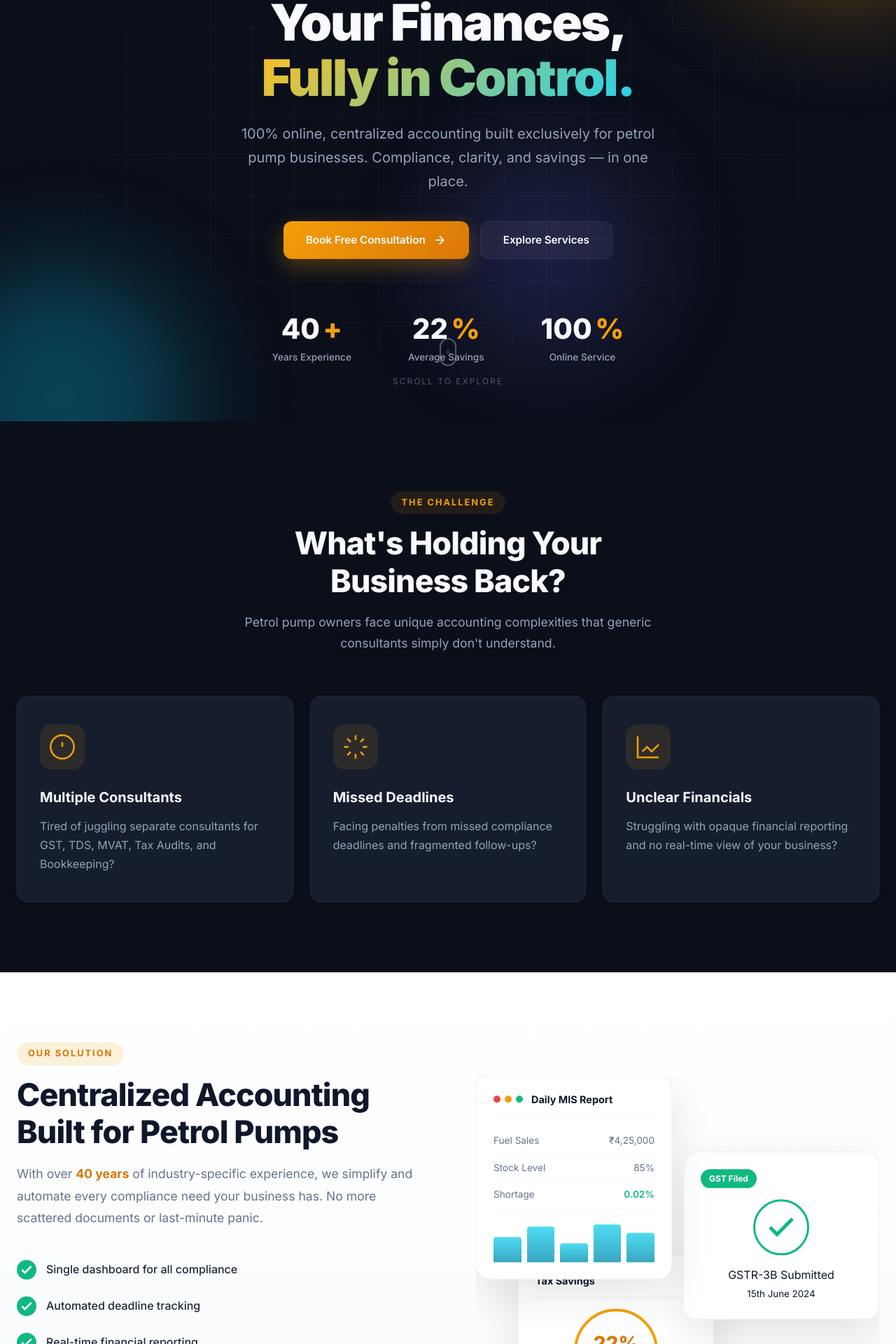
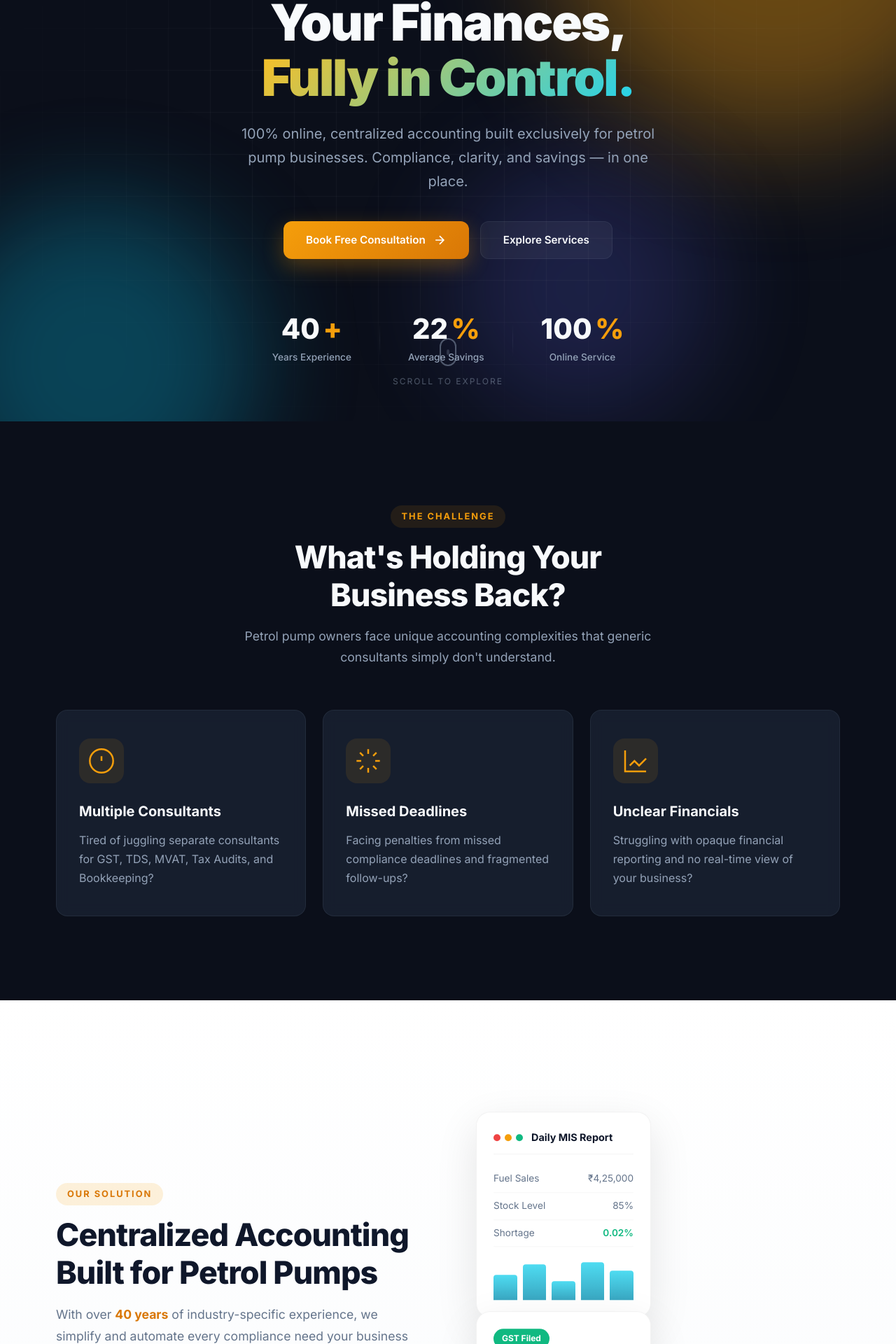
Before and after one commit to JayVishwakarma7/a-account-plus, a Django app: page / in a window 1280 px wide. Shown: the part 200-2120 px from the top of the page at 70% size. Run offline with Django 5.2, Linux system fonts and the light colour scheme.

Commit message:
Fixed spacing, overlap, and boring design

```diff
--- a/static/css/style.css
+++ b/static/css/style.css
@@ -44,19 +44,21 @@ body {
     background: var(--bg-dark);
     line-height: 1.6;
     overflow-x: hidden;
-    overflow-y: auto;    /* ✅ Add karo */
+    overflow-y: auto;
     -webkit-font-smoothing: antialiased;
     min-height: 100vh;
-    width: 100%;         /* ✅ Add karo */
-    max-width: 100vw;    /* ✅ Add karo */
-}
-
+    width: 100%;
+    max-width: 100vw;
+}
+
+/* ✅ FIX: Container padding badhaya */
 .container {
     max-width: 1200px;
     margin: 0 auto;
-    padding: 0 24px;
-    overflow-x: hidden; /* Ye add karo */
-    width: 100%; /* Ye add karo */
+    padding: 0 40px; /* 24px se 40px */
+    overflow-x: hidden;
+    width: 100%;
+    box-sizing: border-box;
 }
 
 /* ============================================
@@ -220,12 +218,11 @@ body.menu-open {
     display: flex;
     align-items: center;
     justify-content: center;
-    overflow-x: hidden;  /* ✅ Change karo */
-    overflow-y: visible; /* ✅ Add karo */
+    overflow: hidden;
     background: var(--bg-dark);
     padding: 120px 0 80px;
-    width: 100%;         /* ✅ Add karo */
-    max-width: 100vw;    /* ✅ Add karo */
+    width: 100%;
+    max-width: 100vw;
 }
 
 .hero-bg {
@@ -268,9 +261,6 @@ body.menu-open {
     bottom: -150px;
     left: -100px;
     animation-delay: -5s;
-    /* Mobile me size kam karo */
-    max-width: 400px;
-    max-height: 400px;
 }
 
 .orb-3 {
@@ -282,9 +272,6 @@ body.menu-open {
     transform: translate(-50%, -50%);
     animation-delay: -10s;
     opacity: 0.2;
-    /* Mobile me size kam karo */
-    max-width: 300px;
-    max-height: 300px;
 }
 
 .grid-overlay {
@@ -525,8 +512,9 @@ body.menu-open {
    PROBLEM SECTION
    ============================================ */
 
+/* ✅ FIX: Padding badhaya */
 .problem {
-    padding: 100px 0;
+    padding: 120px 0;
 }
 
 .problem-grid {
@@ -602,8 +590,9 @@ body.menu-open {
    SOLUTION SECTION
    ============================================ */
 
+/* ✅ FIX: Padding badhaya */
 .solution {
-    padding: 100px 0;
+    padding: 120px 0;
     background: linear-gradient(180deg, var(--bg) 0%, #f8fafc 100%);
     color: var(--primary);
 }
@@ -661,18 +650,16 @@ body.menu-open {
     flex-shrink: 0;
 }
 
-/* Solution Visual Stack */
+/* ✅ FIX: Solution Visual Stack - Overlap Fix */
 .solution-visual {
     position: relative;
-    height: 500px;
+    min-height: 600px;
     display: flex;
     flex-direction: column;
-    gap: 20px;
+    gap: 30px;
     align-items: center;
     justify-content: center;
-    overflow: hidden;
-    width: 100%;
-    max-width: 100%;
+    padding: 40px 0;
 }
 
 .stack-card {
@@ -680,75 +667,79 @@ body.menu-open {
     border-radius: 20px;
     box-shadow: 0 20px 60px rgba(0, 0, 0, 0.1);
     padding: 24px;
-    width: 280px;
+    width: 100%;
+    max-width: 350px;
     border: 1px solid rgba(0, 0, 0, 0.05);
     animation: float-card 6s infinite ease-in-out;
-}
-/* Desktop par hi absolute positioning rakho */
+    position: relative;
+}
+
+/* ✅ FIX: Desktop par grid layout */
 @media (min-width: 1025px) {
     .solution-visual {
-        display: block;
-        height: 500px;
+        display: grid;
+        grid-template-columns: 1fr 1fr;
+        grid-template-rows: auto auto;
+        gap: 20px;
+        min-height: 500px;
+        align-items: center;
     }
 
     .stack-card {
-        position: absolute;
+        position: relative;
+        width: 100%;
+        max-width: 300px;
     }
 
     .card-1 {
-        top: 0;
-        left: 0;
-        z-index: 3;
+        grid-column: 1;
+        grid-row: 1;
         animation-delay: 0s;
     }
 
     .card-2 {
-        top: 120px;
-        right: 0;
-        z-index: 2;
+        grid-column: 2;
+        grid-row: 1;
         animation-delay: -2s;
     }
 
     .card-3 {
-        bottom: 0;
-        left: 60px;
-        z-index: 1;
+        grid-column: 1 / 3;
+        grid-row: 2;
+        justify-self: center;
         animation-delay: -4s;
     }
 }
 
-/* Tablet par thoda adjust karo */
+/* ✅ FIX: Tablet par 2 columns */
 @media (max-width: 1024px) and (min-width: 769px) {
     .solution-visual {
-        height: 400px;
+        display: grid;
+        grid-template-columns: 1fr 1fr;
+        gap: 20px;
+        min-height: 450px;
     }
 
     .stack-card {
-        width: 240px;
-    }
+        width: 100%;
+        max-width: 280px;
     }
 
     .card-1 {
-    top: 0;
-    left: 0;
-    z-index: 3;
-    animation: float-card 6s infinite ease-in-out;
+        grid-column: 1;
+        grid-row: 1;
     }
 
     .card-2 {
-    top: 120px;
-    right: 0;
-    z-index: 2;
-    animation: float-card 6s infinite ease-in-out;
-    animation-delay: -2s;
+        grid-column: 2;
+        grid-row: 1;
     }
 
     .card-3 {
-    bottom: 0;
-    left: 60px;
-    z-index: 1;
-    animation: float-card 6s infinite ease-in-out;
-    animation-delay: -4s;
+        grid-column: 1 / 3;
+        grid-row: 2;
+        justify-self: center;
+    }
 }
 
 .stack-header {
@@ -1790,52 +1793,20 @@ body.menu-open {
         max-width: 100%;
     }
 
+    /* ✅ FIX: Mobile cards properly arranged */
+    .solution-visual {
+        display: flex !important;
+        flex-direction: column !important;
+        gap: 20px !important;
+        min-height: auto !important;
+        padding: 20px 0 !important;
+    }
+
     .stack-card {
-        width: 100%;
-        max-width: 300px;
-        padding: 16px;
-        position: relative !important; /* Important! */
-        top: auto !important;
-        left: auto !important;
-        right: auto !important;
-        bottom: auto !important;
-    }
-
-    .solution-visual {
-        height: auto !important; /* Important! */
-        min-height: 350px;
-        gap: 16px;
-    }
-}
-/* ============================================
-   GLOBAL SCROLL FIX
-   ============================================ */
-
-/* Sabhi sections ko constrain karo */
-.hero,
-.problem,
-.solution,
-.why-us,
-.services,
-.pricing,
-.steps,
-.contact,
-.footer {
-    overflow-x: hidden;
-    max-width: 100%;
-    position: relative;
-}
-
-/* Container ko bhi fix karo */
-.container {
-    max-width: 1200px;
-    margin: 0 auto;
-    padding: 0 24px;
-    overflow-x: hidden;
-    width: 100%;
-    /* Container ko constrain karo */
-    max-width: 100%;
-    box-sizing: border-box;
+        width: 100% !important;
+        max-width: 100% !important;
+        position: relative !important;
+    }
 }
 
 @media (max-width: 480px) {
```
Also changed, not shown: other parts of static/css/style.css (+50 -46 lines). Lines whose indentation alone changed are shown as unchanged.
